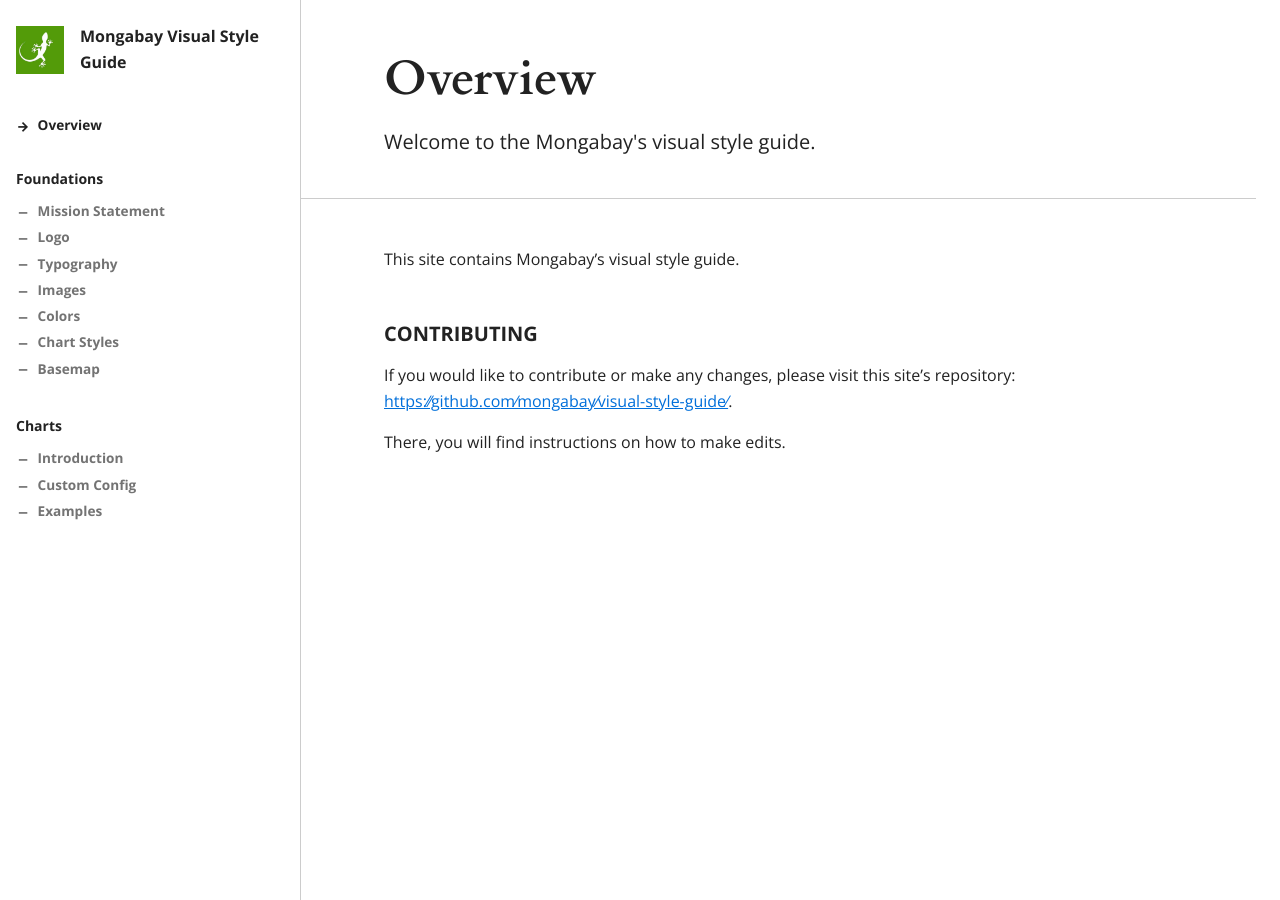
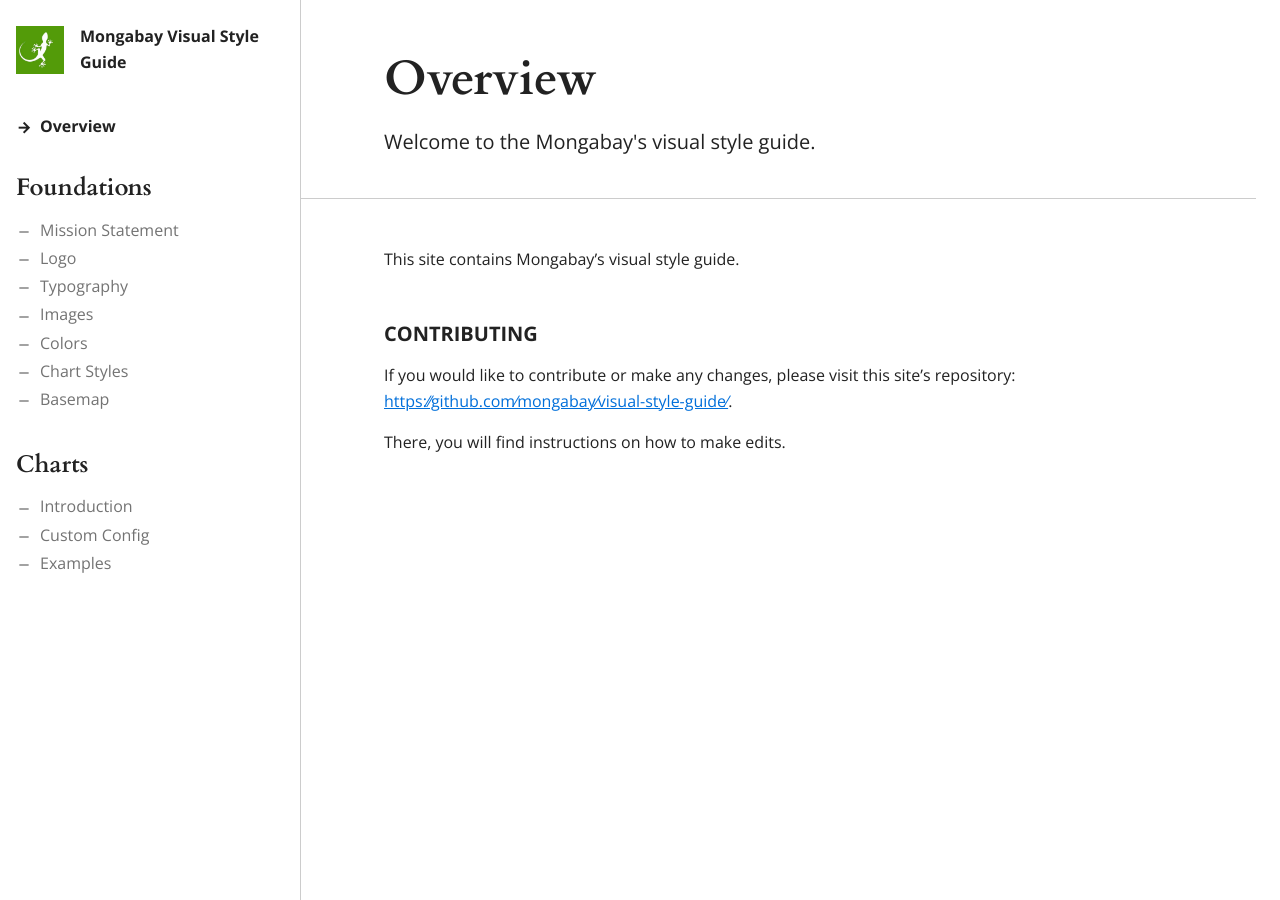
Before and after one commit to mongabay/visual-style-guide, a Jekyll site: the page built from index.md, in a window 1280 px wide. Built offline with Jekyll 4.4.1, drawn with Linux system fonts in a browser that asks for light colours.

Commit message:
Update the fonts of the sidebar

```diff
--- a/src/assets/_sass/components/_sidebar.scss
+++ b/src/assets/_sass/components/_sidebar.scss
@@ -22,8 +22,7 @@
     text-transform: capitalize;
     display: block;
     color: $grey;
-    font-size: $typo_sparrow;
-    font-weight: 700;
+    font-size: $typo_cat;
     text-decoration: none;
     padding: $margin_small/3 0;
     padding: $margin;
@@ -39,6 +38,11 @@
       margin-right: $margin_small;
       margin-left: -$margin_large;
     }
+
+    &.active {
+      font-weight: $font-weight-bold;
+    }
+
     &.active:before {
       content: 'arrow_forward';
     }
@@ -81,7 +85,8 @@
     padding-bottom: $margin;
 
     .group_title {
-      font-size: $typo_hummingbird;
+      font-family: $font-family-2;
+      font-size: $typo_hawk;
       font-weight: $font-weight-bold;
       padding: $margin;
       padding-bottom: $margin_small;
@@ -92,7 +97,6 @@
 
       a {
         padding: $margin_small/2 $margin;
-        font-weight: $font-weight-bold;
       }
     }
   }
```
